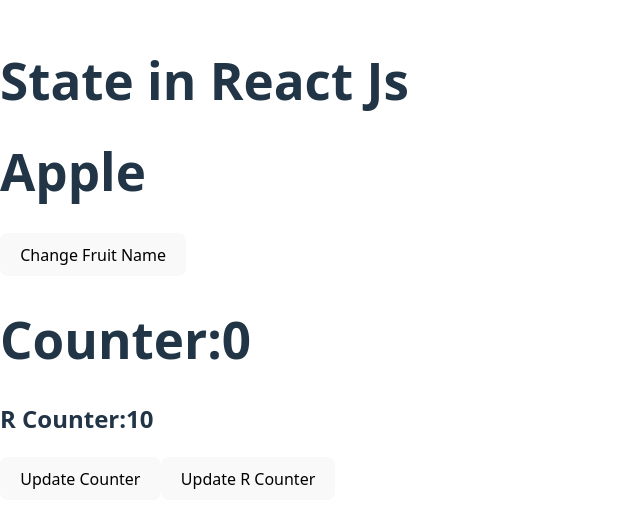
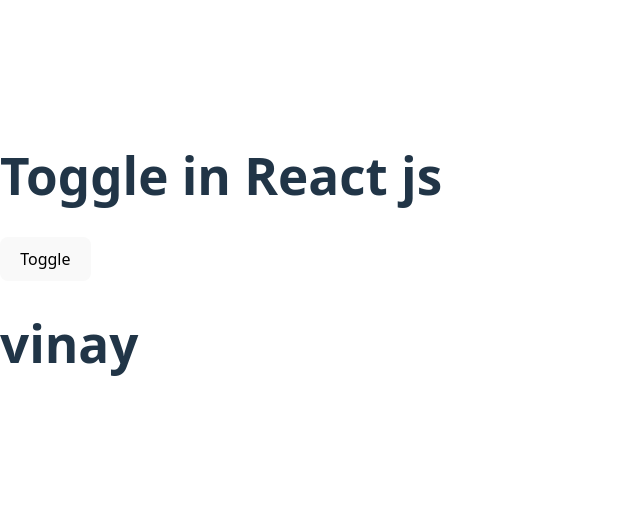
Before and after one commit to VinayGupta8383/React1, a React (Vite) app: page / in a window 1280 px wide. Shown: the part 141-668 px from the top of the page, without its empty margins (0-640 px from the left). Built offline with nearby package versions, Linux system fonts and the light colour scheme.

Commit message:
Toggle or hide and show

```diff
--- a/src/App.jsx
+++ b/src/App.jsx
@@ -1,24 +1,22 @@
 
-import{ useState } from "react";
-import Counter from "./counter";
+import{ useState } from "react"
+
 function App() {
-  const [fruit,setfruit] = useState("Apple");
-  const handleFruit =()=>{
-    setfruit("Mango");
-  }
+  const [display,setDisplay] = useState(true)
+
 
 
 
   return (
-    <div>
-        <h1>State in React  Js</h1>
+    <>
+       <h1>Toggle in React js</h1>
+       <button onClick={()=>setDisplay(!display)}>Toggle</button>
 
-      <h1>{fruit}</h1>
-      <button onClick={handleFruit}>Change Fruit Name</button>
-       <Counter />
+       {
+        display? <h1>vinay</h1>:<h1>no user name</h1>
+}
 
-
-    </div>
+    </>
 
   )
 }
```
